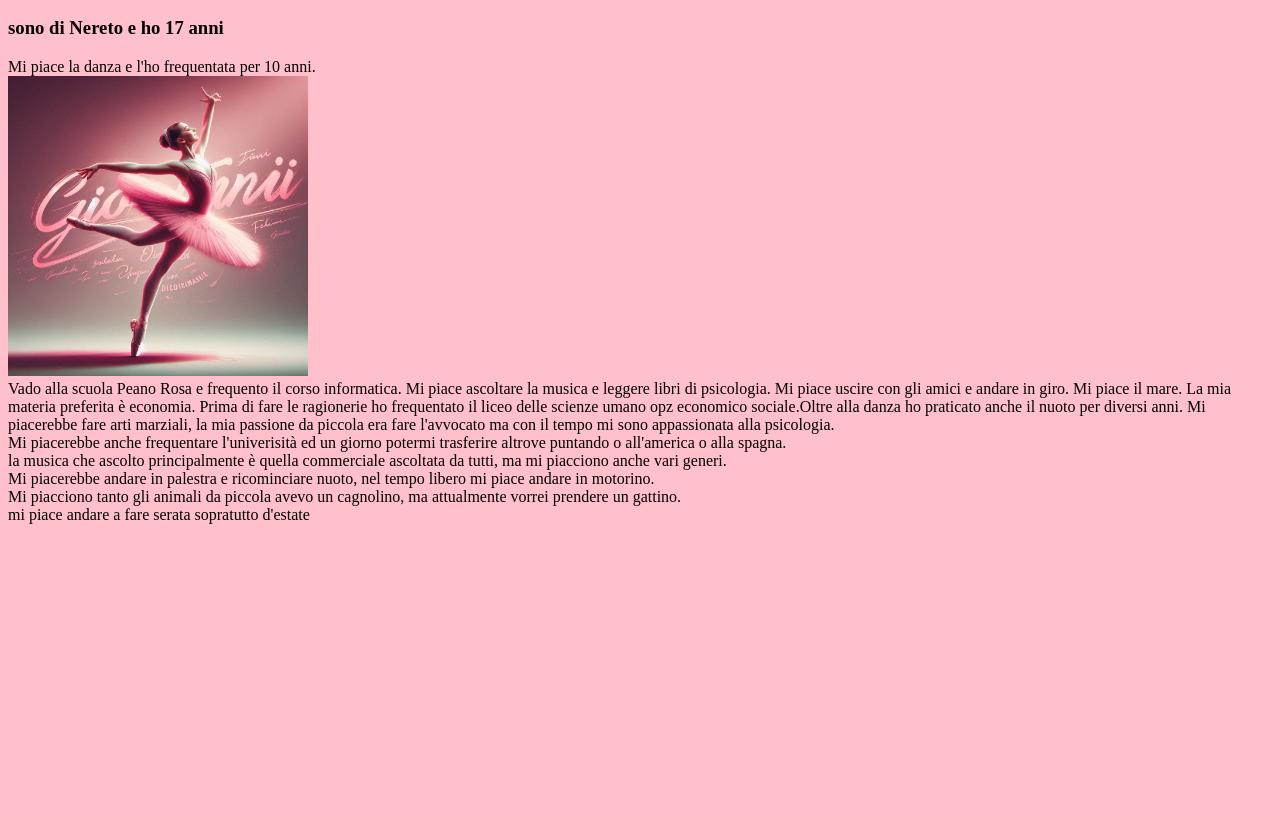
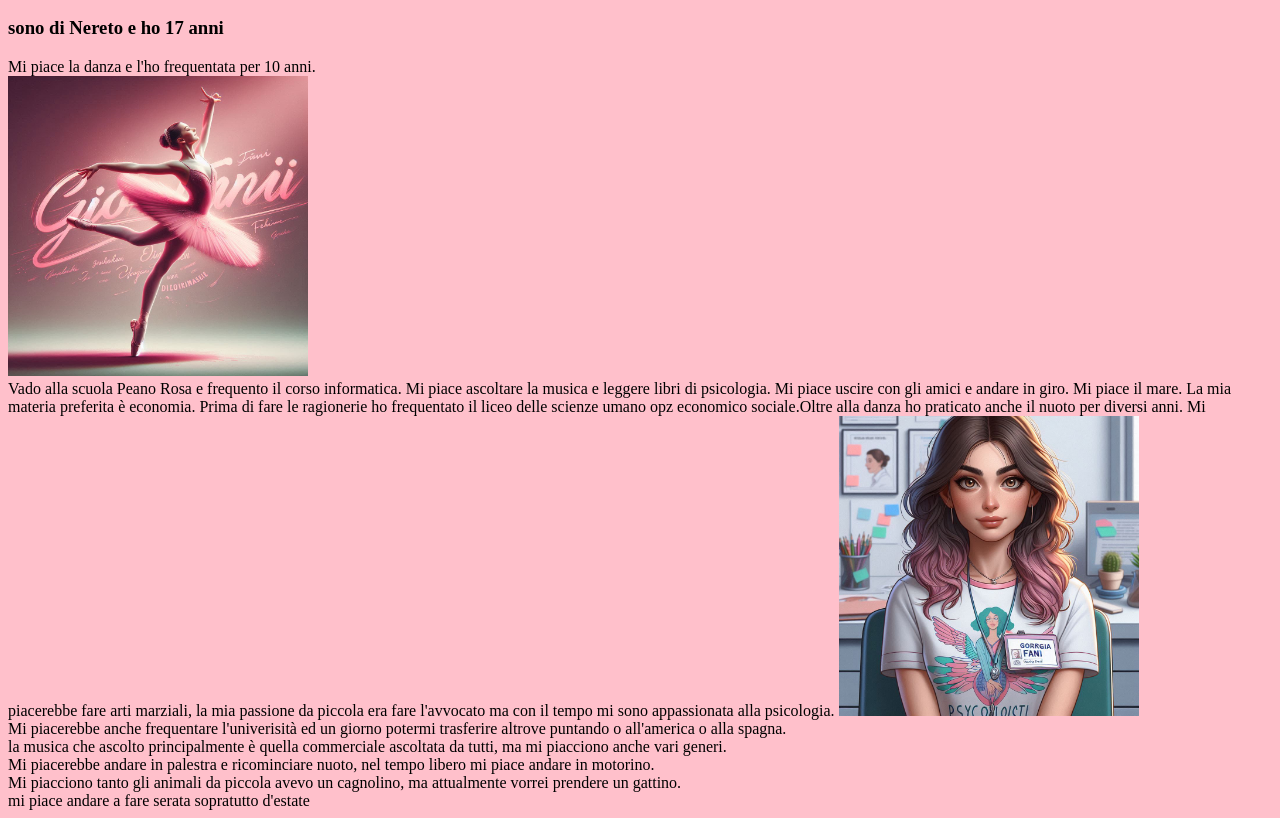
Before and after one commit to giorgis2007/giorgis2007.github.io, a plain HTML site: page index.html in a window 1280 px wide. Shown: the part 110-928 px from the top of the page. Before the commit the page ends 800 px from the top, so only its background shows below. Drawn offline with Linux system fonts and the light colour scheme.

Commit message:
Update index.html

```diff
--- a/index.html
+++ b/index.html
@@ -16,6 +16,7 @@
 		il liceo delle scienze umano opz economico sociale.Oltre alla danza ho praticato anche il nuoto per diversi anni.
 	    Mi piacerebbe fare arti marziali, la mia passione da piccola era fare l'avvocato ma con il tempo
 		mi sono appassionata alla psicologia.
+		<img src="psicologa.png" width="300" >
 		<br> Mi piacerebbe anche frequentare l'univerisità ed un giorno potermi trasferire altrove puntando o all'america o alla spagna.
 		<br>la musica che ascolto principalmente è quella commerciale ascoltata da tutti, ma mi piacciono anche vari generi.
 		<br>Mi piacerebbe andare in palestra e ricominciare nuoto, nel tempo libero mi piace andare in motorino.
```
